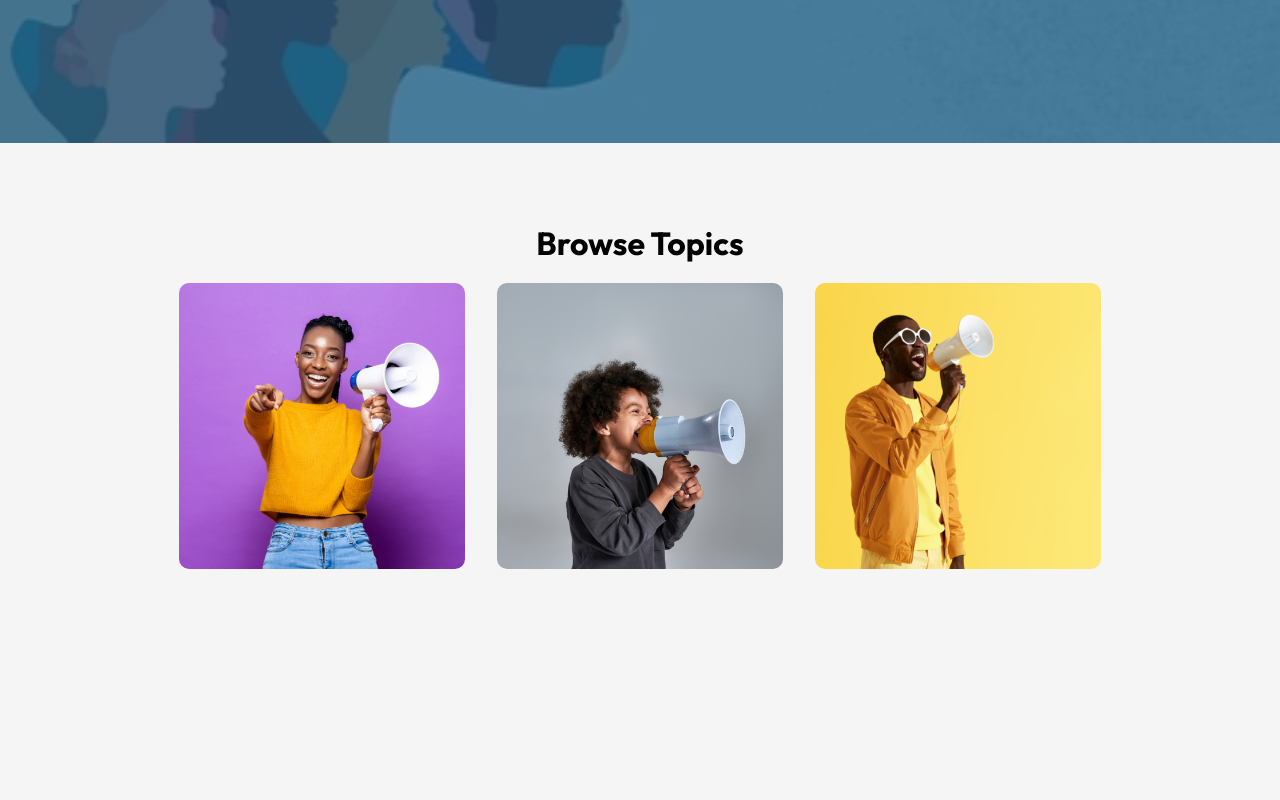
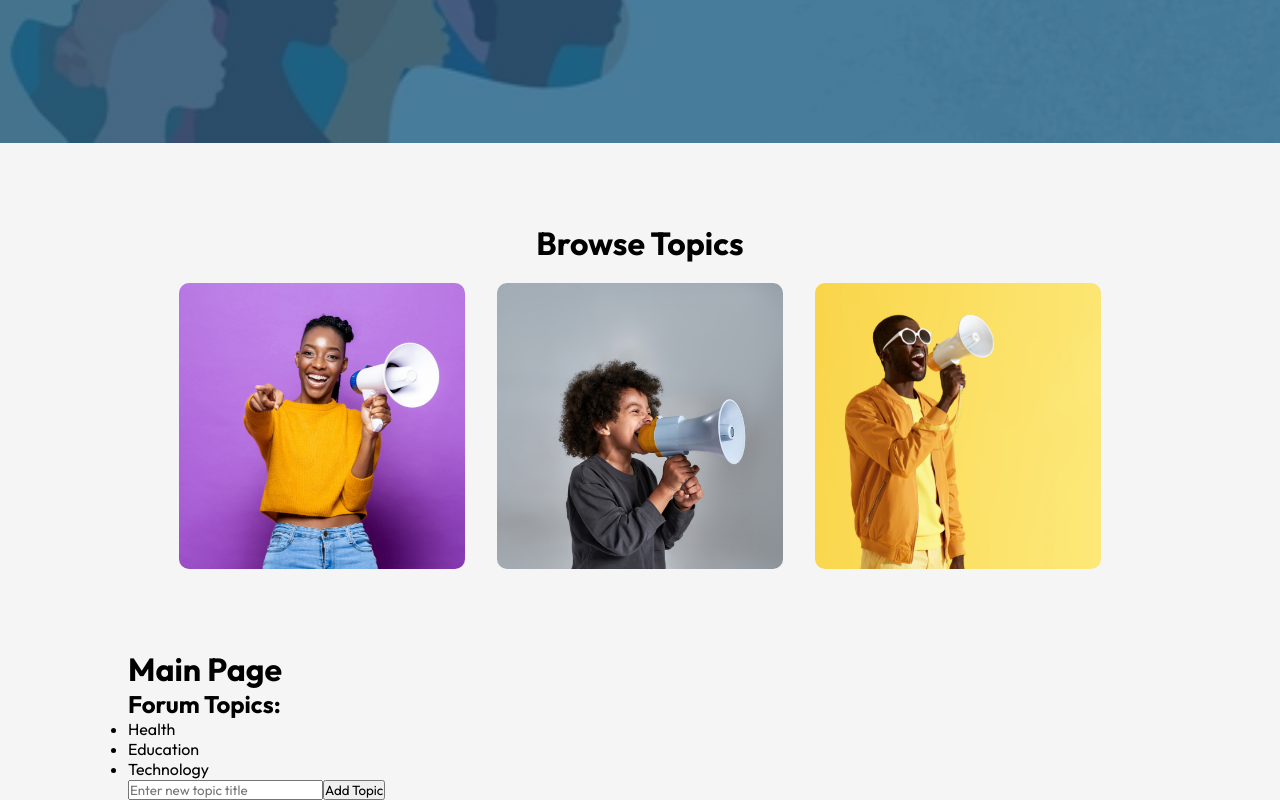
Before and after one commit to amilou86/mazuforums, a React (Vite) app: page / in a window 1280 px wide. Shown: the part 657-1457 px from the top of the page. Before the commit the page ends 1306 px from the top, so only its background shows below. Built offline with nearby package versions, Linux system fonts and the light colour scheme.

Commit message:
user created topics

```diff
--- a/src/App.jsx
+++ b/src/App.jsx
@@ -6,8 +6,10 @@ import Browse from './Components/Browse/Browse';
 import Activity from './Components/Activity/Activity';
 import SignIn from './Components/SignIn/SignIn';
 import SignUp from './Components/SignUp/SignUp';
+import MainPage from './Components/Forum/MainPage';
 
 const App = () => {
+  console.log("App component is being rendered.");
   return (
     <Router>
       <div>
@@ -16,10 +18,12 @@ const App = () => {
         <div className="container">
           <Routes>
             <Route path="/" element={<Browse />} />
+            <Route path="/forum" element={<MainPage />} />
             <Route path="/activity" element={<Activity />} />
             <Route path="/signin" element={<SignIn />} />
             <Route path="/signup" element={<SignUp />} />
           </Routes>
+          <MainPage />
         </div>
       </div>
     </Router>
--- /dev/null
+++ b/src/Components/Forum/MainPage.jsx
@@ -0,0 +1,60 @@
+import React, { useState } from 'react';
+import { Link } from 'react-router-dom';
+
+const MainPage = () => {
+    // Initial list of forum topics
+    const initialTopics = [
+        { id: 1, title: "Health" },
+        { id: 2, title: "Education" },
+        { id: 3, title: "Technology" },
+        // More topics to be created by the user
+    ];
+
+    // State to manage the list of topics
+    const [topics, setTopics] = useState(initialTopics);
+    // State to manage the input value for the new topic
+    const [newTopicTitle, setNewTopicTitle] = useState('');
+
+    // Handle form submission to add a new topic
+    const handleSubmit = (e) => {
+        e.preventDefault();
+        if (newTopicTitle.trim() !== '') {
+            const newTopic = {
+                id: topics.length + 1, // Generate a unique ID for the new topic
+                title: newTopicTitle.trim()
+            };
+            setTopics([...topics, newTopic]);
+            setNewTopicTitle(''); // Clear the input field
+        }
+    };
+
+    console.log('MainPage component is being rendered.');
+
+    return (
+        <div>
+            <h1>Main Page</h1>
+            <h2>Forum Topics:</h2>
+            <ul>
+                {topics.map(topic => (
+                    <li key={topic.id}>
+                        <Link to={`/topic/${topic.id}`}>
+                            {topic.title}
+                        </Link>
+                    </li>
+                ))}
+            </ul>
+            {/* Form to create a new topic */}
+            <form onSubmit={handleSubmit}>
+                <input
+                    type="text"
+                    value={newTopicTitle}
+                    onChange={(e) => setNewTopicTitle(e.target.value)}
+                    placeholder="Enter new topic title"
+                />
+                <button type="submit">Add Topic</button>
+            </form>
+        </div>
+    );
+}
+
+export default MainPage;
```
Also changed, not shown: src/Components/Forum/CreateDiscussionForm.jsx (added, +9 -0 lines), src/Components/Forum/DiscussionList.jsx (added, +9 -0 lines), src/Components/Forum/ForumHeader.jsx (added, +11 -0 lines), src/Components/Forum/Forum.css (added), src/Components/Pages/forumPages.jsx (added).
